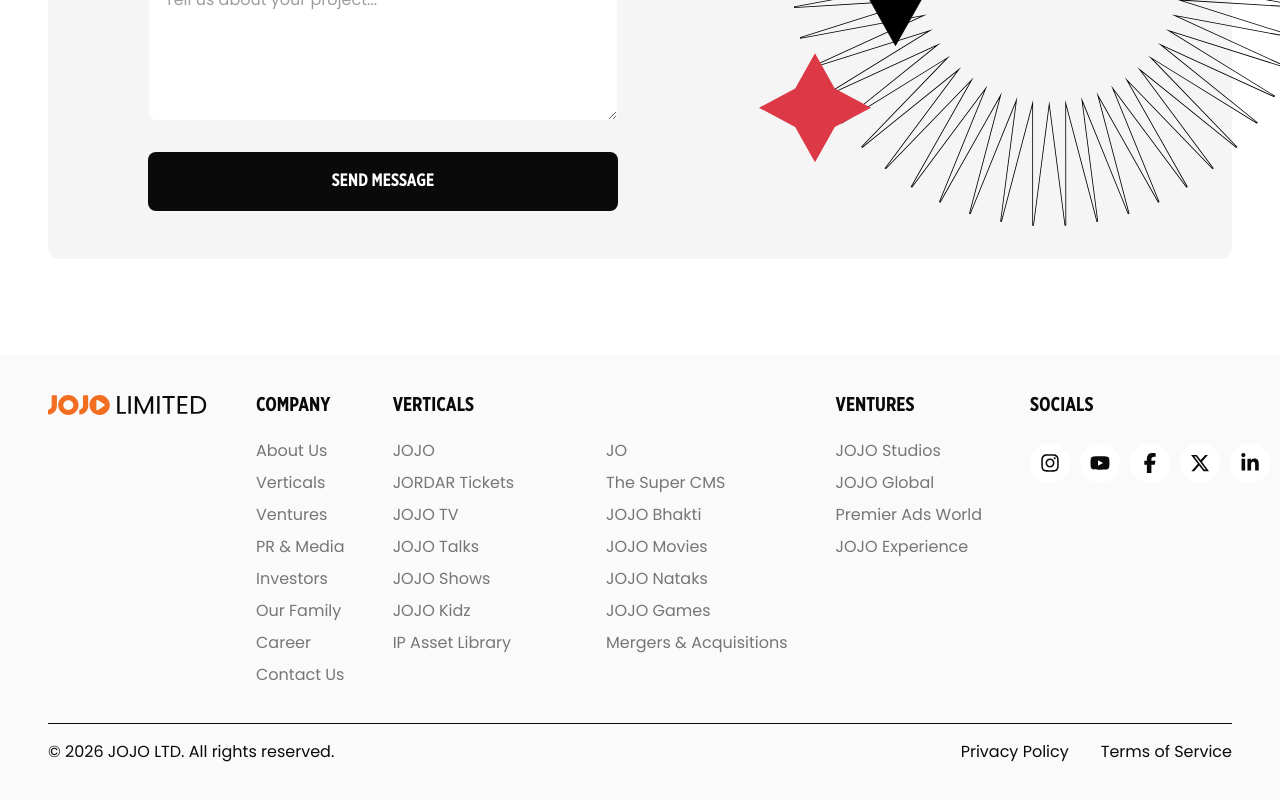
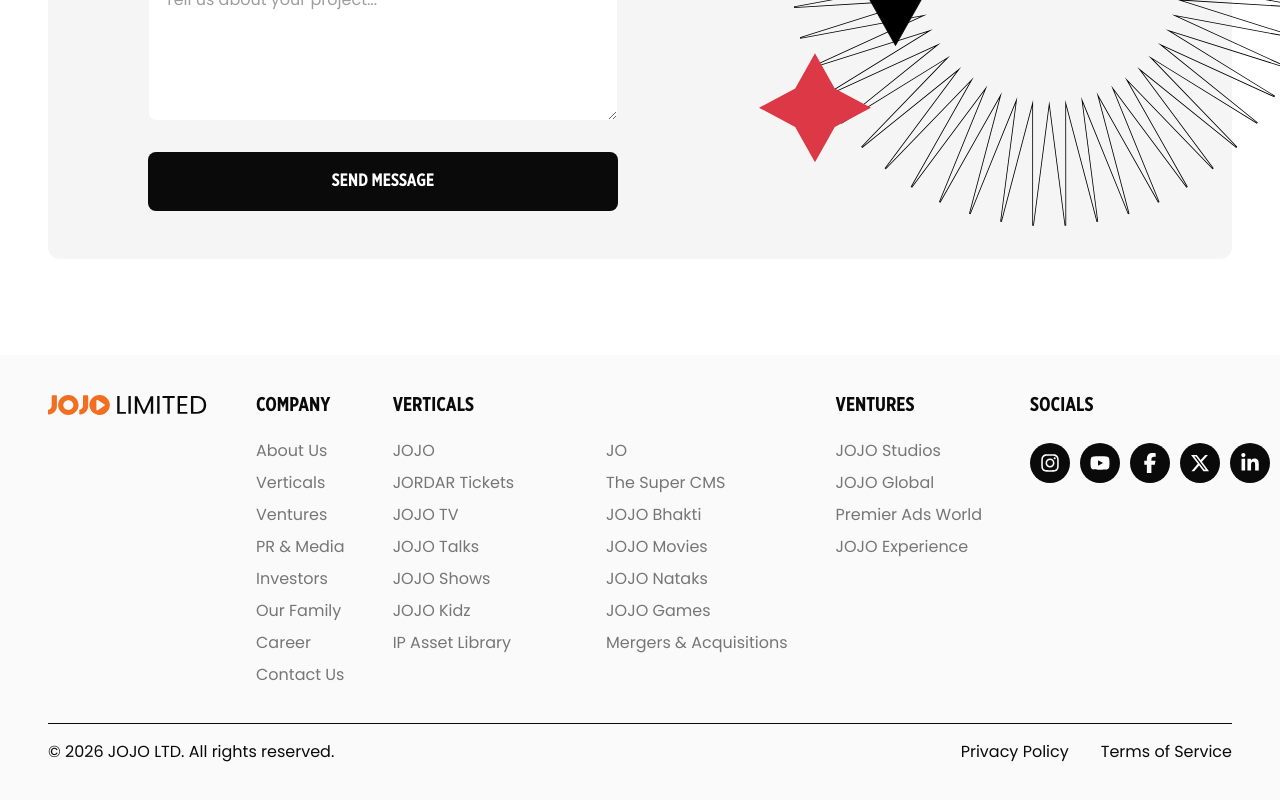
Before and after one commit to sunilsuthar-appjojo/jojo-paw, a Next.js app: page / in a window 1280 px wide. Shown: the part 2403-3203 px from the top of the page. Built offline with nearby package versions, Linux system fonts and the light colour scheme.

Commit message:
footer changes

```diff
--- a/components/common/Footer.tsx
+++ b/components/common/Footer.tsx
@@ -54,10 +54,10 @@ const SocialIcon = ({ icon }: { icon: string }) => {
   return (
     <Link
       href="#"
-      className="w-10 h-10 rounded-full bg-background flex items-center justify-center hover:opacity-80 transition-opacity"
+      className="w-10 h-10 rounded-full bg-bgBlack flex items-center justify-center hover:opacity-80 transition-opacity"
       aria-label={icon}
     >
-      <span className="text-textPrimary">
+      <span className="text-background">
         {iconComponents[icon] || iconComponents.instagram}
       </span>
     </Link>
```
